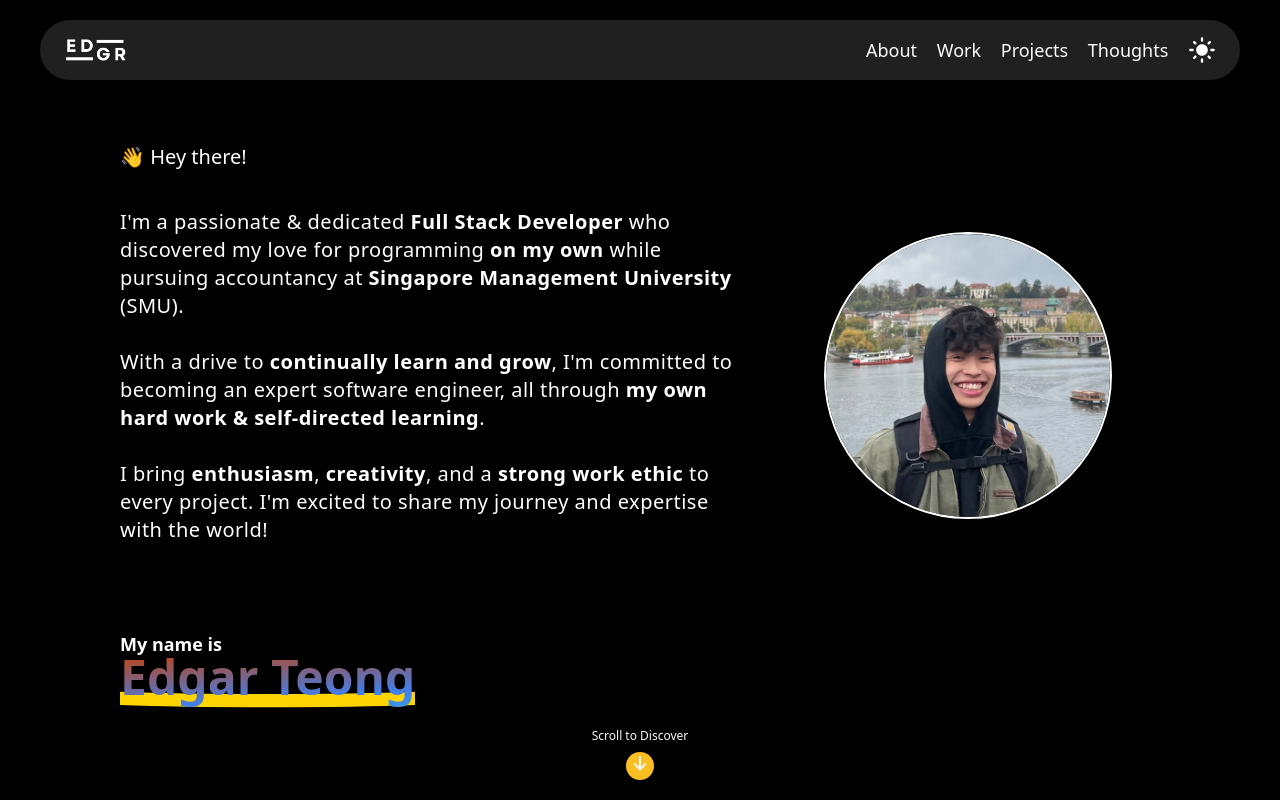
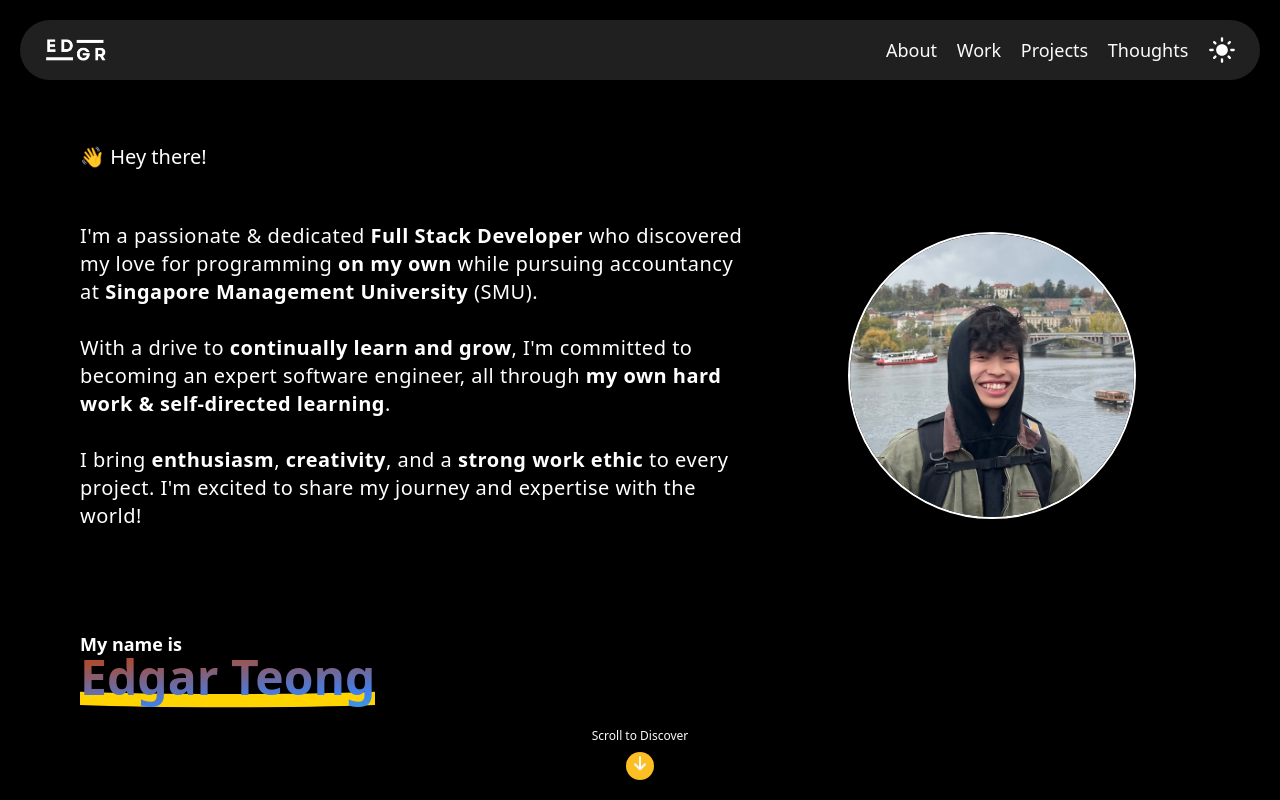
Before and after one commit to safarinexus/edgar-teong, a React (Vite) app: page / in a window 1280 px wide. Shown: the top 800 px of the page. Built offline with nearby package versions, Linux system fonts and the light colour scheme.

Commit message:
updated max width for homepage

```diff
--- a/src/App.tsx
+++ b/src/App.tsx
@@ -47,14 +47,14 @@ const App = () => {
       <ScrollIndicator height={dimensions.height}/>
       <div
         id="landing"
-        className="w-full max-w-[1200px] h-svh min-h-[720px] ml-auto mr-auto pt-[45px] sm:pt-24 md:pt-[140px] pr-5 pl-5 sm:pr-20 sm:pl-20 pb-8 "
+        className="w-full max-w-[1440px] h-svh min-h-[720px] ml-auto mr-auto pt-[45px] sm:pt-24 md:pt-[140px] pr-5 pl-5 sm:pr-20 sm:pl-20 pb-8 "
       >
         <Landing />
         {/*Need to find a way to include a contact cluster*/}
       </div>
       <div
         id="about"
-        className="w-full max-w-[1200px] h-svh min-h-[720px] ml-auto mr-auto pt-[75px] sm:pt-[140px] pr-5 pl-5 sm:p-24 pb-8 "
+        className="w-full max-w-[1440px] h-svh min-h-[720px] ml-auto mr-auto pt-[75px] sm:pt-[140px] pr-5 pl-5 sm:p-24 pb-8 "
       >
         <About />
         {/*Intersection observer for elements on page*/}
@@ -62,7 +62,7 @@ const App = () => {
       </div>
       <div
         id="work"
-        className="w-full max-w-[1200px] h-svh min-h-[700px] ml-auto mr-auto pr-5 pl-5"
+        className="w-full max-w-[1440px] h-svh min-h-[700px] ml-auto mr-auto pr-5 pl-5"
       >
         <Work />
         {/*just have multiple cards that appear on intersectionobserver*/}
@@ -71,7 +71,7 @@ const App = () => {
       </div>
       <div
         id="projects"
-        className="w-full max-w-[1200px] h-svh min-h-[700px] ml-auto mr-auto pr-5 pl-5"
+        className="w-full max-w-[1440px] h-svh min-h-[700px] ml-auto mr-auto pr-5 pl-5"
       >
         <Projects />
         {/*have a scrolling ticker tape of skills*/}
--- a/src/components/Header/Header.tsx
+++ b/src/components/Header/Header.tsx
@@ -50,7 +50,7 @@ const Header = ({ width }: Props) => {
             <div
             id="header"
             className="
-                w-full max-w-[1200px] h-fit sm:p-4 sm:pr-6 sm:pl-6 rounded-full bg-transparent sm:bg-neutral-800 sm:dark:bg-neutral-600 sm:bg-opacity-30
+                w-full max-w-[1440px] h-fit sm:p-4 sm:pr-6 sm:pl-6 rounded-full bg-transparent sm:bg-neutral-800 sm:dark:bg-neutral-600 sm:bg-opacity-30
                 sm:dark:bg-opacity-40 grid grid-rows-1 grid-cols-2 items-center z-10 relative
             "
             >
```
